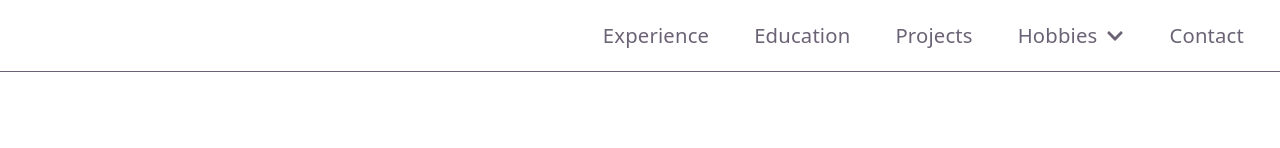
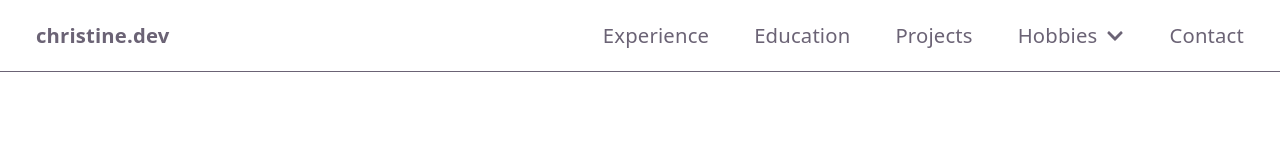
Before and after one commit to Cr1py/Cr1py.github.io, a React (Vite) app: page / in a window 1280 px wide. Shown: the top 148 px of the page. Built offline with nearby package versions, Linux system fonts and the light colour scheme.

Commit message:
added way to go back to home page in nav bar

```diff
--- a/src/components/layout/Header.tsx
+++ b/src/components/layout/Header.tsx
@@ -1,6 +1,7 @@
 import { useState, useEffect, useRef } from "react";
 import { Link, useLocation } from "react-router-dom";
 import { motion, AnimatePresence } from "framer-motion";
+import Logo from "./Logo";
 import { TbPlayCardStarFilled } from "react-icons/tb";
 import { PiBowlFoodFill } from "react-icons/pi";
 import {
@@ -70,7 +71,8 @@ const Header = ({ className = "" }: HeaderProps) => {
     >
       <nav className="max-w-7xl mx-auto h-full px-4 sm:px-6 lg:px-8 relative">
         <div className="flex items-center justify-between h-full">
-          <Link to="/" className="flex-shrink-0">
+          <Link to="/#intro" className="flex-shrink-0">
+            <Logo showName={true} size="sm" />
           </Link>
 
           {/* Desktop Navigation */}
@@ -253,7 +255,7 @@ const Header = ({ className = "" }: HeaderProps) => {
                   </div>
                 </div>
                 <Link
-                  to="/contact"
+                  to="/#contact"
                   onClick={() => setIsMobileMenuOpen(false)}
                   className={`block px-4 py-2 rounded-lg transition-colors ${
                     isActive("/contact")
--- /dev/null
+++ b/src/components/layout/Logo.tsx
@@ -0,0 +1,32 @@
+type LogoProps = {
+  className?: string;
+  showName?: boolean;
+  size?: "sm" | "md" | "lg";
+};
+
+const Logo = ({ className = "", showName = true, size = "sm" }: LogoProps) => {
+  const sizeClasses = {
+    sm: "h-10",
+    md: "h-14",
+    lg: "h-26",
+  };
+
+  const textSizeClasses = {
+    sm: "text-lg",
+    md: "text-xl",
+    lg: "text-3xl",
+  };
+
+  return (
+    <div className={`flex items-center group ${className}`}>
+        <span className={`font-space-grotesk font-bold ${textSizeClasses[size]} text-ele-text`}>
+          christine
+        </span>
+        <span className={`font-space-grotesk font-bold ${textSizeClasses[size]} text-ele-text`}>
+          .dev
+        </span>
+    </div>
+  );
+};
+
+export default Logo;
--- a/src/pages/Home.tsx
+++ b/src/pages/Home.tsx
@@ -1,24 +1,46 @@
 import { useEffect } from "react";
+import { useLocation } from "react-router-dom";
+
 import Intro from "../components/sections/Intro"
 import AboutMeSection from "../components/sections/AboutMeSection"
 import ExperiencePreview from "../components/sections/ExperiencePreview"
 import FeaturedProjects from "../components/sections/FeaturedProjects"
 import HobbiesSection from "../components/sections/HobbiesSection"
 import ContactSection from "../components/sections/ContactSection"
+
 import '../App.css'
 
 
-const Home = ()=> {
+const Home = () => {
+  const location = useLocation();
+
   useEffect(() => {
-      if (window.location.hash === "#contact") {
-        document.getElementById("contact")?.scrollIntoView({ behavior: "smooth" });
+    const scrollToSection = () => {
+      if (location.hash === "#intro") {
+        window.scrollTo({
+          top: 0,
+          behavior: "smooth",
+        });
+      };
+
+      if (location.hash === "#contact") {
+        document.getElementById("contact")?.scrollIntoView({
+          behavior: "smooth",
+          block: "start",
+        });
       }
-    }, []);
+   }
+
+    // Small delay to make sure the sections are rendered
+    const timeout = setTimeout(scrollToSection, 0);
+
+    return () => clearTimeout(timeout);
+  }, [location.hash]);
 
   return (
     <div >
       {/* Intro */}
-            <section>
+      <section id="intro">
         <div>
           <Intro />
         </div>
@@ -58,7 +80,6 @@ const Home = ()=> {
           <ContactSection />
         </div>
       </section>
-
     </div>
   );
 };
```
Lines whose indentation alone changed are shown as unchanged.
